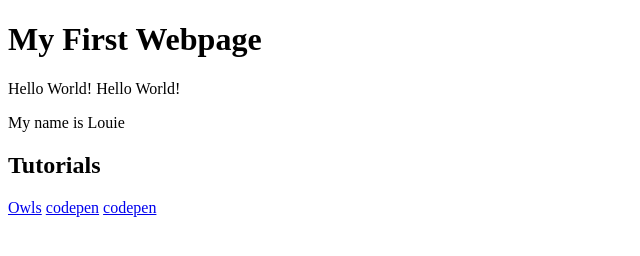
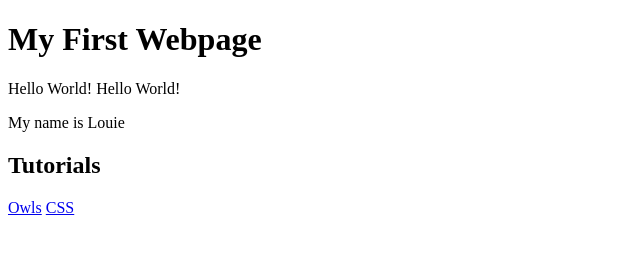
Before and after one commit to JENNYnlo1234/JENNYnlo1234.github.io, a plain HTML site: page index.html in a window 1280 px wide. Shown: the whole page, without its empty margins (0-640 px from the left). Drawn offline with Linux system fonts and the light colour scheme.

Commit message:
Add files via upload

```diff
--- a/index.html
+++ b/index.html
@@ -14,7 +14,7 @@
     <h2>Tutorials</h2>
 
     <a href="owls.html">Owls</a>
-   <a href="https://codepen.io/jennynlo1234/pen/eYYaKrG?editors=1000">codepen</a>
-    <a href="https://codepen.io/jennynlo1234/pen/eYYaKrG?editors=1100">codepen</a>
+   <a href="https://codepen.io/jennynlo1234/pen/eYYaKrG?editors=1000"><HTML></HTML></a>
+    <a href="https://codepen.io/jennynlo1234/pen/eYYaKrG?editors=1100">CSS</a>
   </body>
 </html>
```
